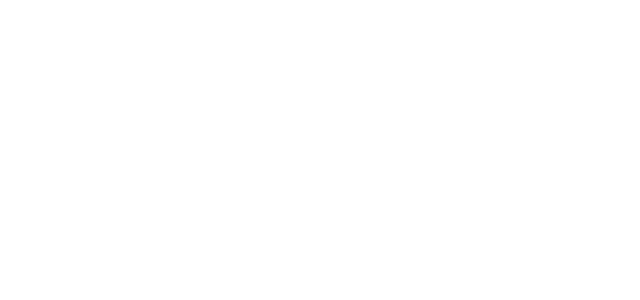
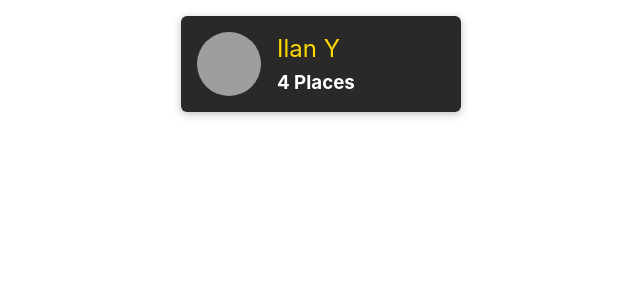
Before and after one commit to ilan111/Places-Web-App, a React (Create React App) app in the folder places-frontend/: page / in a window 1280 px wide. Shown: the top 300 px of the page, without its empty margins (319-959 px from the left). Built offline with nearby package versions, Linux system fonts and the light colour scheme; grey boxes are pictures that could not be loaded.

Commit message:
Added some components

```diff
--- a/places-frontend/src/App.js
+++ b/places-frontend/src/App.js
@@ -2,19 +2,25 @@
 import React from 'react';
 import {BrowserRouter as Router, Route, Redirect, Switch} from 'react-router-dom';
 
+import NewPlace from './places/pages/NewPlace';
+import Users from './user/pages/Users';
+
 
 function App() {
   return (
+    <div className="app">
       <Router>
         <Switch>
-            <Route>
-
+            <Route path="/" exact >
+              <Users/>
             </Route>
-            <Route>
-
+            <Route path="/places/new" exact>
+              <NewPlace/>
             </Route>
+            <Redirect to="/"/>
         </Switch>
       </Router>
+    </div>
   );
 }
 
--- /dev/null
+++ b/places-frontend/src/places/components/UIElements/Avatar.css
@@ -0,0 +1,15 @@
+.avatar {
+  width: 100%;
+  height: 100%;
+  display: flex;
+  justify-content: center;
+  align-items: center;
+}
+
+.avatar img {
+  display: block;
+  border-radius: 50%;
+  width: 100%;
+  height: 100%;
+  object-fit: cover;
+}
--- /dev/null
+++ b/places-frontend/src/places/components/UIElements/Avatar.js
@@ -0,0 +1,17 @@
+import React from 'react';
+
+import './Avatar.css';
+
+const Avatar = props => {
+  return (
+    <div className={`avatar ${props.className}`} style={props.style}>
+      <img
+        src={props.image}
+        alt={props.alt}
+        style={{ width: props.width, height: props.width }}
+      />
+    </div>
+  );
+};
+
+export default Avatar;
--- /dev/null
+++ b/places-frontend/src/places/components/UIElements/Card.css
@@ -0,0 +1,9 @@
+.card {
+  position: relative;
+  margin: 0;
+  box-shadow: 0 2px 8px rgba(0, 0, 0, 0.26);
+  border-radius: 6px;
+  padding: 1rem;
+  overflow: hidden;
+  background: white;
+}
--- /dev/null
+++ b/places-frontend/src/places/components/UIElements/Card.js
@@ -0,0 +1,13 @@
+import React from 'react';
+
+import './Card.css';
+
+const Card = props => {
+  return (
+    <div className={`card ${props.className}`} style={props.style}>
+      {props.children}
+    </div>
+  );
+};
+
+export default Card;
--- /dev/null
+++ b/places-frontend/src/places/pages/NewPlace.js
@@ -0,0 +1,11 @@
+import React from 'react'
+
+function NewPlace() {
+    return (
+        <div>
+            <h1>This is a New Place page!</h1>
+        </div>
+    )
+}
+
+export default NewPlace
--- /dev/null
+++ b/places-frontend/src/user/components/UserItem.css
@@ -0,0 +1,49 @@
+.user-item {
+    margin: 1rem;
+    width: calc(45% - 2rem);
+    min-width: 17.5rem;
+  }
+
+  .user-item a {
+    display: flex;
+    align-items: center;
+    width: 100%;
+    height: 100%;
+    text-decoration: none;
+    padding: 1rem;
+    color: white;
+    background: #292929;
+  }
+
+  .user-item a:hover,
+  .user-item a:active {
+    background: #ffd900;
+  }
+
+  .user-item__content {
+    padding: 0;
+  }
+
+  .user-item__image {
+    width: 4rem;
+    height: 4rem;
+    margin-right: 1rem;
+  }
+
+  .user-item__info h2 {
+    font-size: 1.5rem;
+    margin: 0 0 0.5rem 0;
+    font-weight: normal;
+    color: #ffd900;
+  }
+
+  .user-item:hover h2,
+  .user-item:active h2,
+  .user-item:hover h3,
+  .user-item:active h3 {
+    color: #292929;
+  }
+
+  .user-item__info h3 {
+    margin: 0;
+  }
--- /dev/null
+++ b/places-frontend/src/user/components/UserItem.js
@@ -0,0 +1,29 @@
+import React from 'react';
+import {Link} from 'react-router-dom';
+import Avatar from '../../places/components/UIElements/Avatar';
+import Card from '../../places/components/UIElements/Card';
+import './UserItem.css';
+
+function UserItem(props) {
+    return (
+        <div>
+            <li className="user-item">
+                <Card className="user-item__content">
+                    <Link to={`/${props.id}/places`}>
+                        <div className="user-item__image">
+                            <Avatar image={props.image} alt={props.name} />
+                        </div>
+                        <div className="user-item__info">
+                            <h2>{props.name}</h2>
+                            <h3>
+                                {props.placeCount} {props.placeCount===1?'Place':'Places'}
+                            </h3>
+                        </div>
+                    </Link>
+                </Card>
+            </li>
+        </div>
+    )
+}
+
+export default UserItem
--- /dev/null
+++ b/places-frontend/src/user/components/UsersList.css
@@ -0,0 +1,10 @@
+.users-list {
+    list-style: none;
+    margin: 0 auto;
+    padding: 0;
+    width: 90%;
+    max-width: 50rem;
+    display: flex;
+    justify-content: center;
+    flex-wrap: wrap;
+  }
--- /dev/null
+++ b/places-frontend/src/user/components/UsersList.js
@@ -0,0 +1,29 @@
+import React from 'react';
+import UserItem from './UserItem';
+import './UsersList.css';
+
+function UsersList(props) {
+    if(props.items.length===0){
+        return (
+            <div className="center">
+                <h2>No users found.</h2>
+            </div>
+        );
+    }
+
+    return(
+        <ul className="users-list">
+            {props.items.map(user=>(
+               <UserItem
+                    key={user.id}
+                    id={user.id}
+                    image={user.image}
+                    name={user.name}
+                    placeCount={user.places}
+               />
+            ))}
+        </ul>
+    )
+}
+
+export default UsersList
--- /dev/null
+++ b/places-frontend/src/user/pages/Users.js
@@ -0,0 +1,21 @@
+import React from 'react'
+import UsersList from '../components/UsersList'
+
+
+function Users() {
+    const USERS=[
+        {
+        id:'u1',
+        image:'https://i.insider.com/5ebdbc8c3ad8612a1c7aa143?width=856&format=jpeg',
+        name:'Ilan Y',
+        places:4},
+    ]
+
+    return (
+        <div>
+           <UsersList items={USERS}/>
+        </div>
+    )
+}
+
+export default Users
```
